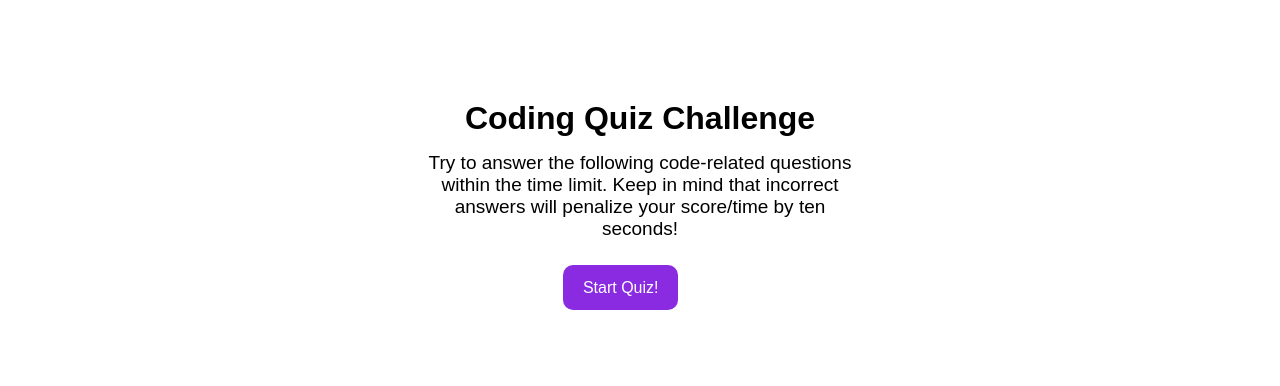
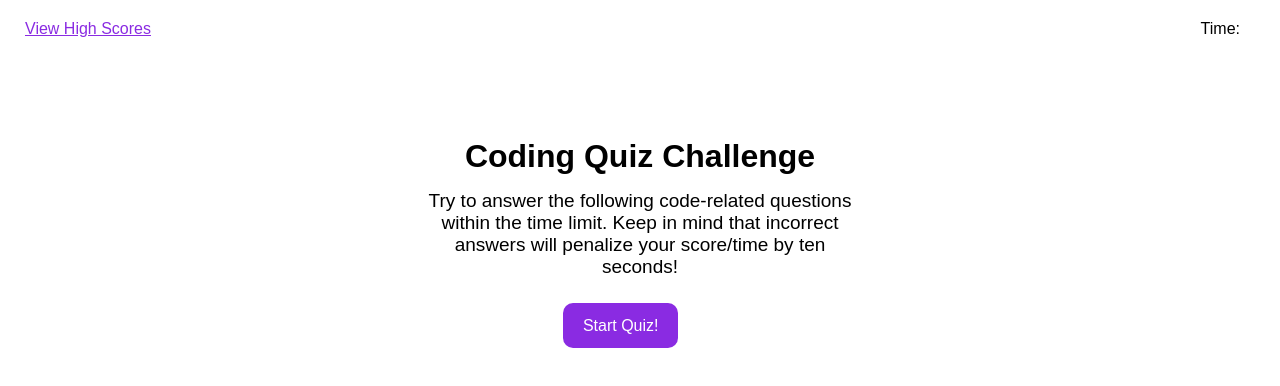
Before and after one commit to bdamota/Code-Quiz, a plain HTML site: page index.html in a window 1280 px wide. Drawn offline with Linux system fonts and the light colour scheme; files whose address does not match are found by name.

Commit message:
header high score and time added

```diff
--- a/assets/style.css
+++ b/assets/style.css
@@ -2,6 +2,23 @@
     margin: 0;
     padding: 0;
     box-sizing: border-box;
+}
+
+header {
+    margin-top: 20px;
+}
+
+.score {
+    font-family: Arial, Helvetica, sans-serif;
+    color: blueviolet;
+    margin-left: 25px;
+}
+
+.time {
+    text-align: right;
+    margin-top: -18px;
+    font-family: Arial, Helvetica, sans-serif;
+    margin-right: 40px;
 }
 
 h1 {
@@ -10,7 +27,7 @@ h1 {
     margin-top: 100px;
 }
 
-p {
+.rules {
     font-family: Arial, Helvetica, sans-serif;
     font-size: 19px;
     text-align: center;
--- a/index.html
+++ b/index.html
@@ -7,9 +7,13 @@
         <title>Code Quiz</title>
     </head>
     <body>
+        <header>
+            <a class="score" href="url">View High Scores</a>
+            <p class="time">Time:</p>
+        </header>
         <main>
             <h1>Coding Quiz Challenge</h1>
-            <p>Try to answer the following code-related questions within the time limit. Keep in mind that incorrect answers will penalize your score/time by ten seconds!</p>
+            <p class="rules">Try to answer the following code-related questions within the time limit. Keep in mind that incorrect answers will penalize your score/time by ten seconds!</p>
             <button class="btn" id="start" type="submit">Start Quiz!</button>
         </main>
         <script src="./assets/js/script.js"></script>
```
